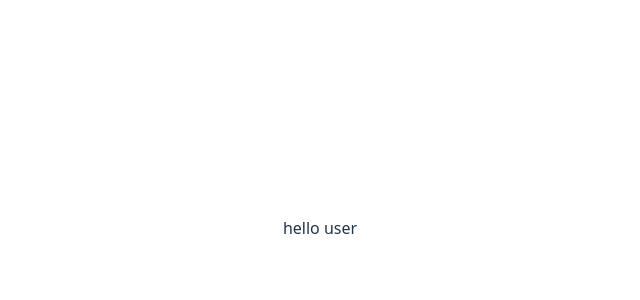
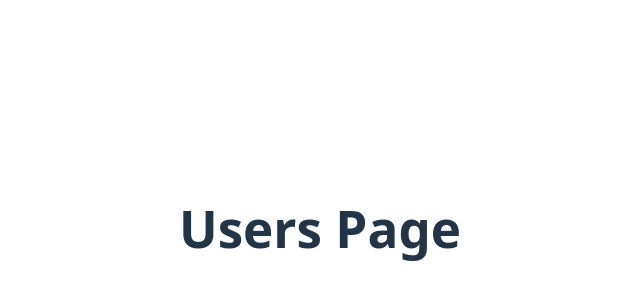
Before and after one commit to nthuwng/FE-WebBanHang, a React (Vite) app: page /user in a window 1280 px wide. Shown: the part 172-472 px from the top of the page, without its empty margins (320-960 px from the left). Built offline with nearby package versions, Linux system fonts and the light colour scheme.

Commit message:
them component and routers

```diff
--- /dev/null
+++ b/src/pages/user.jsx
@@ -0,0 +1,9 @@
+const UserPage = () => {
+  return (
+    <div>
+      <h1>Users Page</h1>
+    </div>
+  );
+};
+
+export default UserPage;
```
Also changed, not shown: src/main.jsx (+2 -12 lines), src/routers/routes.jsx (added, +16 -0 lines), src/components/Footer.jsx (added), src/components/Header.jsx (added).
